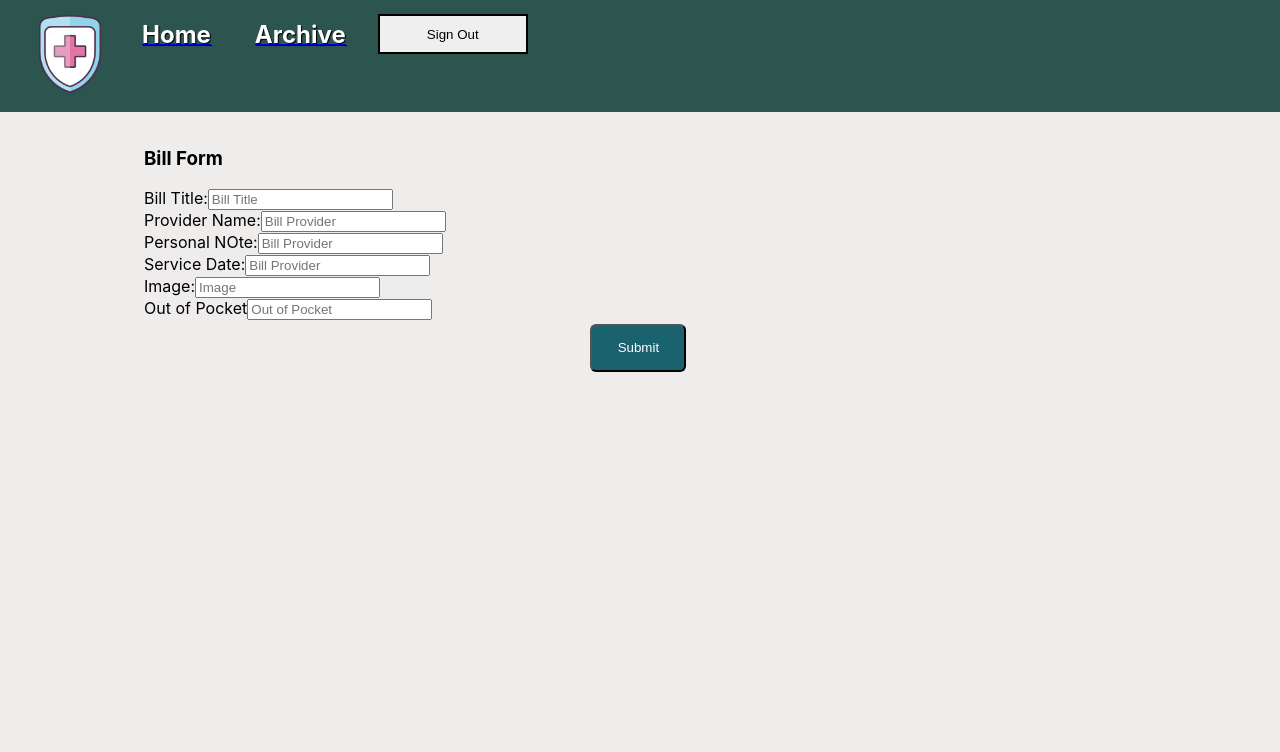
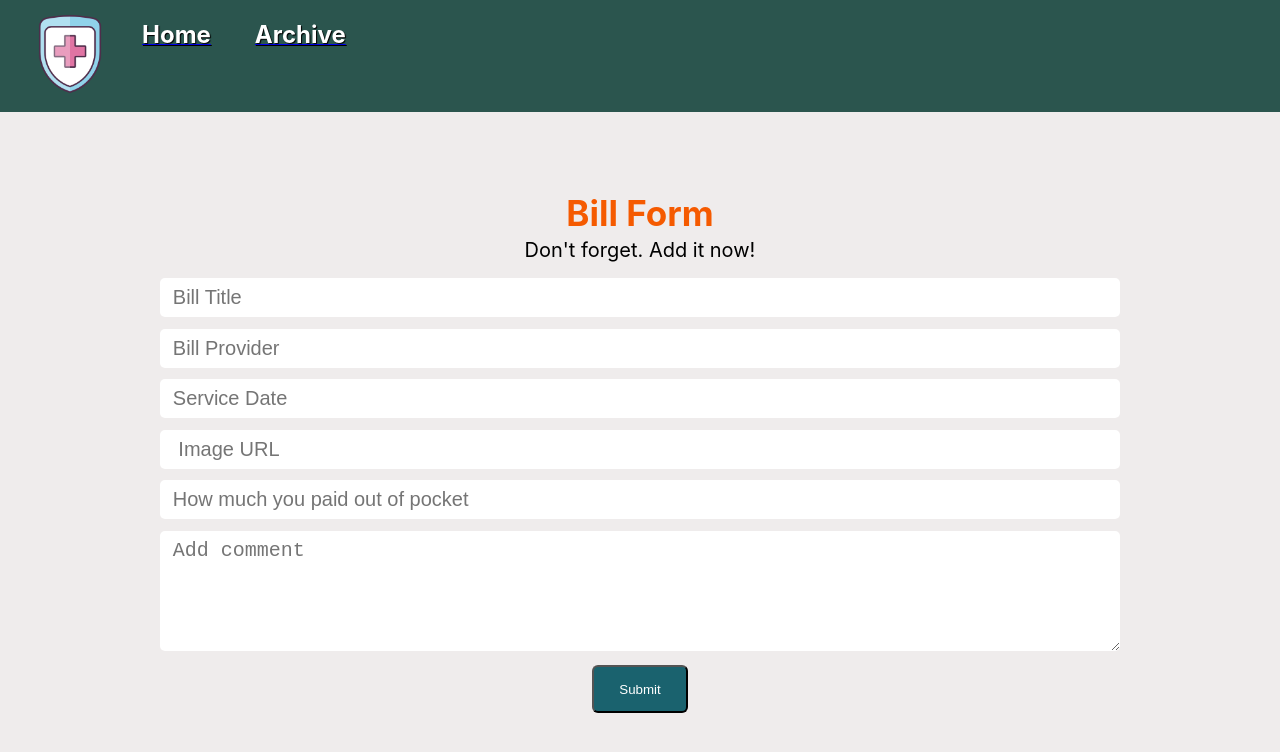
Before and after one commit to Meseret-G/MedicalBillTracker, a React (Create React App) app in the folder medicalbilltracker-client/: page /BillForm in a window 1280 px wide. Shown: the top 752 px of the page. Built offline with nearby package versions, Linux system fonts and the light colour scheme.

Commit message:
button styling added

```diff
--- a/medicalbilltracker-client/package.json
+++ b/medicalbilltracker-client/package.json
@@ -3,6 +3,10 @@
   "version": "0.1.0",
   "private": true,
   "dependencies": {
+    "@emotion/react": "^11.9.3",
+    "@emotion/styled": "^11.9.3",
+    "@mui/icons-material": "^5.8.3",
+    "@mui/material": "^5.8.3",
     "@testing-library/jest-dom": "^5.16.4",
     "@testing-library/react": "^13.2.0",
     "@testing-library/user-event": "^13.5.0",
--- a/medicalbilltracker-client/src/components/BillCard.js
+++ b/medicalbilltracker-client/src/components/BillCard.js
@@ -67,6 +67,7 @@ export default function BillCard({ bill, handleDelete, billReviewed }) {
             style={{width: "300px", height: "200px"}}
             onClick={() => navigate(`/BillDetail/${bill.id}`)}
          />
+         <div className="button-container">
            <button
                         className='edit-bill'
                         onClick={() => navigate(`/Edit/${bill.id}`)}
@@ -74,7 +75,7 @@ export default function BillCard({ bill, handleDelete, billReviewed }) {
                         Edit
                       </button>
                     <button
-                      className='btn btn-danger'
+                      className='delete-bill'
                       type='button'
 
                       onClick={() => handleDelete(bill.id)}
@@ -88,14 +89,14 @@ export default function BillCard({ bill, handleDelete, billReviewed }) {
 
                     {!billReviewed && (
                     <button
-                      className='add-to-archive'
+                      className='archive-btn'
                       type='button'
                       onClick={() => handleClick()}
                       >
                      Archive
                     </button>
                     )}
-
+</div>
          </div>
          </div>
          </div>
--- a/medicalbilltracker-client/src/components/BillForm.js
+++ b/medicalbilltracker-client/src/components/BillForm.js
@@ -93,12 +93,12 @@ export default function BillForm() {
 
     return (
 
-        <>
+        <div className="form-box">
       <h3>Bill Form</h3>
       <form onSubmit={handleSubmit}>
-        <div>
+        <div className="input-fields">
         <label className='form-label' htmlFor="bill">
-                Bill Title:
+                Don't forget. Add it now!
             </label>
           <input
             type='text'
@@ -109,11 +109,6 @@ export default function BillForm() {
             placeholder='Bill Title'
             required
           />
-        </div>
-        <div>
-        <label className='form-label' htmlFor="bill">
-               Provider Name:
-            </label>
           <input
             type='text'
             className='form-control'
@@ -123,71 +118,48 @@ export default function BillForm() {
             placeholder='Bill Provider'
             required
           />
-          </div>
-          <div>
-            <label className='form-label' htmlFor="bill">
-               Personal NOte:
-            </label>
-            <input
-            type='text'
-            className='form-control'
-            name='personalNote'
-            value={formInput.personalNote || ''}
-            onChange={handleChange}
-            placeholder='Bill Provider'
-          />
-        </div>
-        <div>
-        <label className='form-label' htmlFor="bill">
-               Service Date:
-            </label>
-  <input
+          <input
             type='text'
             className='form-control'
             name='date'
             value={formInput.date || ''}
             onChange={handleChange}
-            placeholder='Bill Provider'
+            placeholder='Service Date'
             required
           />
-
-        </div>
-
-
-        <div>
-        <label className='form-label' htmlFor="bill">
-                Image:
-            </label>
           <input
             type='url'
             className='form-control'
             name='imageURL'
             value={formInput.imageURL || ''}
             onChange={handleChange}
-            placeholder='Image'
+            placeholder=' Image URL'
 
           />
-        </div>
-        <div>
-        <label className='form-label' htmlFor="bill">
-                Out of Pocket
-            </label>
+
           <input
             type='number'
             className='form-control'
             name='outOfPocket'
             value={formInput.outOfPocket || ''}
             onChange={handleChange}
-            placeholder='Out of Pocket'
+            placeholder='How much you paid out of pocket'
             required
           />
-
-
-        </div>
+            <textarea
+            type='text'
+            className='form-control'
+            name='personalNote'
+            value={formInput.personalNote || ''}
+            onChange={handleChange}
+            placeholder='Add comment'
+          />
         <button className='addUpdate-button' type='submit'>
           {dbKey ? 'Update' : 'Submit'}
         </button>
+        </div>
       </form>
-    </>
+      </div>
+
   );
 }
--- a/medicalbilltracker-client/src/components/Navbar.js
+++ b/medicalbilltracker-client/src/components/Navbar.js
@@ -39,9 +39,9 @@ export default function AppNavbar() {
          </NavLink>
 
 
-      <Button onClick={signOutUser} className="login-btn" type="button" style={{ width: '150px', height: '40px', border: '2px solid black'}}>
+      {/* <Button onClick={signOutUser} className="login-btn" type="button" style={{ width: '150px', height: '40px', border: '2px solid black'}}>
         Sign Out
-      </Button>
+      </Button> */}
 
   </div>
 );
--- a/medicalbilltracker-client/src/components/SearchBill.js
+++ b/medicalbilltracker-client/src/components/SearchBill.js
@@ -3,6 +3,7 @@ import React, { useState } from 'react'
 import {
     Button
   } from "reactstrap";
+  import SearchIcon from '@mui/icons-material/Search';
 
 export default function SearchBill({  func, placeholder, data }) {
     const [wordEntered, setWordEntered] = useState('');
@@ -21,19 +22,22 @@ export default function SearchBill({  func, placeholder, data }) {
 
   return (
     <>
-          <div className="searchInputs" >
+          <div className="search-container">
             <input
+            className="search-input"
               value = {wordEntered}
               placeholder={placeholder}
               onChange={handleSearch}
             />
-            <Button type='button'
+            {/* <Button type='button'
             className = 'search-button'
             >
               Search
-            </Button>
+            </Button> */}
+
+            <SearchIcon />
+
           </div>
-
     </>
   )
 }
--- a/medicalbilltracker-client/src/styles/index.scss
+++ b/medicalbilltracker-client/src/styles/index.scss
@@ -3,7 +3,7 @@ body {
   }
 
   .main-container {
-    margin: -1em 8em 0 8em;
+    margin: -1em 5rem 0 5rem;
     padding: 2em 1em 0 1em;
     background-position: center;
     background-repeat: no-repeat;
@@ -17,6 +17,61 @@ body {
     box-shadow: 0px 0px 3px white;
   }
 
+  .add-and-search-container{
+    width:100%;
+    margin: 0 auto;
+    display: flex;
+    justify-content: space-between;
+    background-image:repeating-radial-gradient();
+
+    }
+
+    // Search
+.search-container{
+
+
+height: 8rem;
+  padding-top: 8rem;
+
+
+   width: 300px;
+   margin-left: 25rem;
+   margin-bottom: 10rem;
+
+
+ .search-input{
+ height: 30px;
+  width: 100%;
+  padding-right: .5rem;
+  align-items: center;
+  margin-right: 15rem;
+  //margin-top: 1rem;
+  border-radius: 6px 6px 6px 6px;
+
+
+.search-icon {
+
+margin-left: 0.5rem;
+}
+
+ }
+
+
+
+}
+
+
+  .add-bill-btn {
+    background-color: rgb(91, 166, 204);
+    //margin-left: 45%;
+    margin-top: 0.25em;
+    border-radius: 6px 6px 6px 6px;
+    color: white;
+    width: 8rem;
+    height: 3rem;
+    font-size: 16px;
+    font-weight: bolder;
+  }
 
 
 
@@ -25,13 +80,6 @@ body {
 // }
 
 
-.add-bill-btn-container {
-  display: flex;
-  align-items: center;
-  justify-content: space-between;
-}
-.add-bill-btn-container > * {
-}
 
 
 .home-container{
@@ -50,7 +98,8 @@ body {
     flex-direction: column;
     align-items: center;
   background-color: transparent;
-  width: 400px;
+ width: 400px;
+ //width:100%;
   height: 400px;
   //border: 1px solid;
   perspective: 1000px;
@@ -94,20 +143,52 @@ body {
   color: black;
 }
 .flip-card-back {
-  background-color: rgb(57, 69, 64);
+  background-color: rgb(183, 203, 194);
   color: white;
   transform: rotateY(180deg);
+  .button-container {
+    display: flex;
+    flex-direction: row;
+    align-items: center;
+    width: 100%;
+   justify-content: space-between;
+   .edit-bill {
+    border-radius: 2rem;
+    width: 4rem;
+    height: 2rem;
+    color:white;
+    background-color: rgb(18, 55, 43);
+    margin-left: 1rem;
+
+   }
+   .delete-bill{
+    border-radius: 2rem;
+    width: 4rem;
+    height: 2rem;
+    color:white;
+    background-color: rgb(230, 17, 17);
+   }
+   .archive-btn{
+    border-radius: 2rem;
+    width: 4rem;
+    height: 2rem;
+    color:white;
+    background-color: rgb(18, 55, 43);
+    margin-right: 1rem;
+
+   }
+  }
 }
 
-.searchInputs {
-  margin: 0.2rem;
+.bill-view-page {
+  padding-right: 8rem;
+}
+// .search-container {
+//   padding-right: 8rem;
+//   height: 25px;
+// }
 
-  .search-button {
-    color: white;
-    border-radius: 6px 6px 6px;
-    margin-left: 0.5rem;
-  }
-}
+
 }
 
 .addUpdate-button {
@@ -152,3 +233,48 @@ body {
   }
 
 }
+
+//Bill Form
+*{
+  box-sizing: border-box;
+  margin: 0;
+  padding: 0;
+  //border: 1px solid red;
+}
+
+.form-box{
+  min-width: 100%;
+  height: 100vh;
+  border: 0.5rem outset pink 5vw;
+  margin: 0vw;
+    padding: 5vw ;
+    position:relative;
+
+}
+.form-box h3{
+  font-size: 35px ;
+  text-align: center;
+  color: #F55A00;
+  margin: 0 0 .5vh 0;
+}
+
+.form-box label{
+  display: block;
+  text-align: center;
+  font-size: 20px;
+  margin: 0 0 2vh 0;
+}
+.form-box input, textarea{
+  display: block;
+  width: 100%;
+  padding: .5rem .8rem .5rem .8rem;
+  margin: .9vw 0 ;
+  border:0;
+  border-radius: 5px;
+  font-size: 20px;
+
+}
+
+.form-box textarea{
+  height: 15vh;
+}
--- a/medicalbilltracker-client/src/views/Bill.js
+++ b/medicalbilltracker-client/src/views/Bill.js
@@ -30,18 +30,17 @@ export default function Bill() {
     return (
       <>
 
-        <div className='add-bill-btn-container page-section'>
-
-          <div className='add-bill-btn'>
+        <div className='add-and-search-container page-section'>
+        <div className="block">
             <Button
-              className='btn btn-success'
+              className='add-bill-btn'
               onClick={() => navigate(`/BillForm`)}
             >
               Add New Bill
             </Button>
-
-          </div>
-          <div className='search-filter'>
+            </div>
+         <div className="block">Track your Bills</div>
+          <div className='block'>
           <SearchBill
             placeholder='Search by Name Or Provider'
             func={setFilteredData}
```
Also changed, not shown: 1 other file (tests, documents, lock files or other folders).
